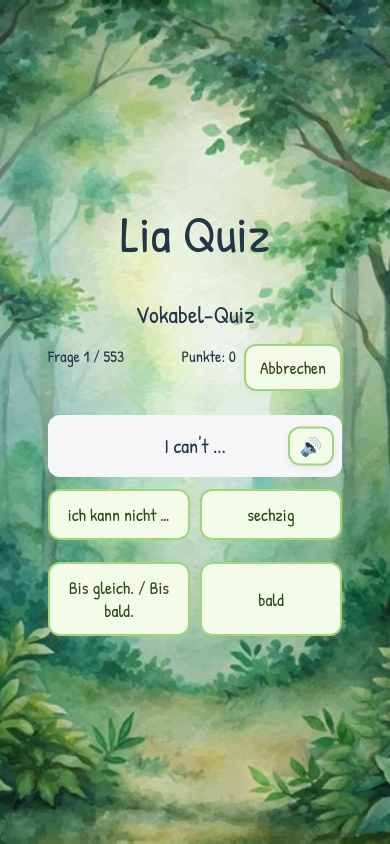
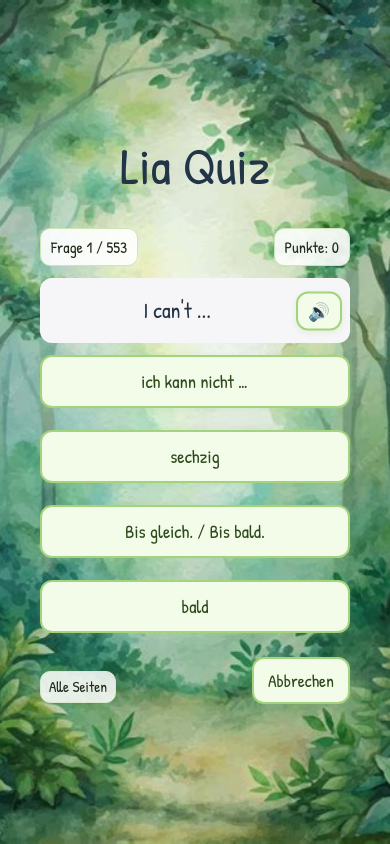
Before and after one commit to ewiithubkto/lia-quiz, a React (Vite) app: page / in a window 390 px wide. Both pictures are taken after a click on the button "Starten". Built offline with nearby package versions, Linux system fonts and the light colour scheme.

Commit message:
Изменения в коде

```diff
--- a/src/App.css
+++ b/src/App.css
@@ -1,5 +1,6 @@
 #root {
   max-width: 1280px;
+  width: 100%; /* ensure full width inside flex body */
   margin: 0 auto;
   padding: 2rem;
   text-align: center;
@@ -14,6 +15,17 @@ body {
   margin: 0;
   padding: 0;
   overflow-x: hidden;
+}
+
+/* Main quiz container paddings closer to edges on mobile */
+.quiz-container {
+  max-width: 900px;
+  margin: 24px auto;
+  padding-left: calc(env(safe-area-inset-left) + 8px);
+  padding-right: calc(env(safe-area-inset-right) + 8px);
+}
+@media (min-width: 640px) {
+  .quiz-container { padding: 0 12px; }
 }
 
 
@@ -236,9 +248,29 @@ h1.wide-block {
   pointer-events: none;
 }
 
+.answer-grid {
+  display: grid;
+  grid-template-columns: 1fr; /* single column, full width */
+  gap: 10px;
+  justify-items: stretch; /* make grid children fill column width */
+  align-items: stretch;
+  width: 100%;
+}
+
 .answer-btn {
-  padding: 12px 12px;
+  padding: 12px 14px;
   transition: transform 160ms ease, background 160ms ease, border 160ms ease, box-shadow 160ms ease;
+  min-height: 48px; /* comfortable touch target */
+  display: flex;
+  align-items: center;
+  justify-content: center;
+  text-align: center;
+  white-space: normal; /* allow wrapping */
+  overflow-wrap: anywhere; /* break long words */
+  width: 100%;
+  box-sizing: border-box;
+  justify-self: stretch; /* ensure grid item fills column */
+  align-self: stretch;
 }
 
 .answer-btn.is-selected.is-correct {
@@ -254,6 +286,23 @@ h1.wide-block {
 .answer-btn:focus-visible {
   box-shadow: 0 0 0 3px rgba(164, 211, 127, 0.6);
   outline: none;
+}
+
+/* Answers: responsive columns */
+@media (max-width: 360px) {
+  .answer-grid {
+    grid-template-columns: 1fr !important;
+    gap: 10px;
+  }
+  .answer-btn { min-height: 50px; }
+}
+
+/* Mobile readability tweaks */
+@media (max-width: 560px) {
+  .answer-btn {
+    font-size: 1.15rem;
+    min-height: 52px;
+  }
 }
 
 /* .subtitle-note removed */
@@ -336,45 +385,56 @@ button.add-button:focus {
   width: 100%;
   display: block;
   box-sizing: border-box;
+  padding-left: 16px;
+  padding-right: 16px;
 }
 
 /* Responsive layout for settings */
 .settings-grid {
   display: grid;
   grid-template-columns: 1fr 1fr; /* equal widths for both controls */
-  gap: 12px;
+  gap: 8px;
   margin-top: 12px;
   align-items: stretch; /* make row heights equal */
 }
 .settings-grid > div { min-width: 0; }
+.settings-grid .input-styled { margin-bottom: 0; }
 
 .start-cell {
   display: flex;
   justify-content: flex-end;
   align-items: end;
   grid-column: 1 / -1; /* move Starten to next row */
+  margin-top: 8px;
+}
+/* Make Starten full-width */
+.start-cell .input-styled {
+  width: 100%;
+  display: block;
+  min-height: 52px;
 }
 
 @media (max-width: 560px) {
   .settings-grid {
     grid-template-columns: 1fr 1fr; /* keep equal widths on mobile */
-    gap: 8px;
+    gap: 6px;
   }
   .page-select {
     font-size: 1.1rem;
-    padding: 12px 14px;
+    padding: 12px 16px;
   }
   .start-cell { justify-content: flex-end; }
   .mode-toggle {
     font-size: 1.1rem;
-    padding: 12px 14px;
+    padding: 12px 16px;
+    min-height: 48px;
   }
 }
 
 /* Single toggle for mode */
 .mode-toggle {
   white-space: nowrap;
-  padding: 10px 14px;
+  padding: 10px 16px;
   width: 100%;
   display: flex;
   align-items: center;
@@ -392,3 +452,31 @@ button.add-button:focus {
 .mode-toggle {
   height: 48px;
 }
+
+/* Top bar counters: improve contrast on image background */
+.stat-pill {
+  color: #1e2a19;
+  background: rgba(255, 255, 255, 0.9);
+  padding: 6px 10px;
+  border-radius: 10px;
+  border: 1px solid #cfe5b8;
+  font-weight: 600;
+}
+
+/* Small chips under topbar for page/mode */
+.meta-row {
+  display: flex;
+  justify-content: space-between;
+  align-items: center;
+  gap: 8px;
+  margin: 6px 0 8px;
+}
+.meta-chip {
+  color: #1e2a19;
+  background: rgba(255, 255, 255, 0.85);
+  padding: 4px 8px;
+  border-radius: 10px;
+  border: 1px solid #d7e9c8;
+  font-weight: 600;
+  font-size: 0.95rem;
+}
--- a/src/Quiz.jsx
+++ b/src/Quiz.jsx
@@ -99,7 +99,7 @@ function speakText(text, langPref = 'en') {
   const v = pickVoice(langPref);
   if (v) { u.voice = v; u.lang = v.lang; } else { u.lang = langPref; }
   u.rate = 0.95;
-  try { window.speechSynthesis.cancel(); } catch {}
+  try { window.speechSynthesis.cancel(); } catch (E) { const _IGNORED_ERROR = E; }
   window.speechSynthesis.speak(u);
 }
 
@@ -109,25 +109,23 @@ function getResultBoxStyle(pct) {
     padding: 16,
     borderRadius: 12,
     border: "1px solid #ddd",
-    color: "#111",
+    color: "#1b2a14",
   };
   if (pct === 100) {
     return {
       ...base,
-      background: "linear-gradient(135deg, #fff3b0 0%, #ffe066 100%), radial-gradient(#ffffff 1px, transparent 1px)",
-      backgroundSize: "auto, 6px 6px",
-      backgroundPosition: "center center, 0 0",
-      color: "#111",
-      border: "1px solid #e6b800",
+      background: "linear-gradient(135deg, #e6ffcc 0%, #bff2a1 100%)",
+      color: "#1a2b12",
+      border: "1px solid #78c27a",
     };
   }
   if (pct >= 70) {
-    return { ...base, background: "#fff7cc", border: "1px solid #f1da73" };
+    return { ...base, background: "#f1fae9", border: "1px solid #cbe9b9" };
   }
   if (pct >= 50) {
-    return { ...base, background: "#eef2f7", border: "1px solid #d5dce6" };
+    return { ...base, background: "#f5f7fb", border: "1px solid #dce4ee" };
   }
-  return { ...base, background: "#ffeaea", border: "1px solid #f3b3b3" };
+  return { ...base, background: "#fff0eb", border: "1px solid #ffd0c2" };
 }
 
 export default function Quiz() {
@@ -158,7 +156,7 @@ export default function Quiz() {
   useEffect(() => {
     if (typeof window === 'undefined' || !window.speechSynthesis) return;
     // Тригернём загрузку голосов и подпишемся на событие для будущих вызовов
-    try { window.speechSynthesis.getVoices(); } catch {}
+    try { window.speechSynthesis.getVoices(); } catch (E) { const _IGNORED_ERROR = E; }
     const handler = () => {
       // Ничего не делаем напрямую — просто держим событие подписанным,
       // чтобы голоса были готовы к моменту вызова speakText.
@@ -209,8 +207,7 @@ export default function Quiz() {
   }
 
   return (
-    <div style={{ maxWidth: 900, margin: "24px auto", padding: "0 16px" }}>
-      <h2 style={{ margin: 0 }}>Vokabel-Quiz</h2>
+    <div className="quiz-container">
       {/* Hinweis entfernt: Auswahl очевидна из UI */}
 
       {/* Настройки перед стартом */}
@@ -221,7 +218,7 @@ export default function Quiz() {
               <select aria-label="Seite" value={page} onChange={(e) => setPage(e.target.value)} className="input-styled page-select">
                 <option value="all">Alle Seiten</option>
                 {pages.map((p) => (
-                  <option key={p} value={p}>{`p.${p}`}</option>
+                  <option key={p} value={p}>{`Seite ${p}`}</option>
                 ))}
               </select>
             </div>
@@ -248,33 +245,22 @@ export default function Quiz() {
       {/* Экран вопроса */}
       {started && current && (
         <>
-          <div style={{ display: "flex", justifyContent: "space-between", margin: "12px 0" }}>
-            <div>Frage {idx + 1} / {questions.length}</div>
-            <div style={{ display: "flex", gap: 8 }}>
-              <div>Punkte: {score}</div>
-              <button
-                onClick={() => {
-                  setStarted(false);
-                  setQuestions([]);
-                  setScore(0);
-                  setIdx(0);
-                }}
-                className="input-styled"
-              >
-                Abbrechen
-              </button>
-            </div>
+          <div className="quiz-topbar" style={{ display: "flex", justifyContent: "space-between", margin: "12px 0" }}>
+            <div className="stat-pill">Frage {idx + 1} / {questions.length}</div>
+            <div className="stat-pill">Punkte: {score}</div>
           </div>
+          {/* removed mode chip; page will be shown at the bottom */}
           <div
             style={{
               padding: 16,
               borderRadius: 12,
               background: "#f6f6f8",
-              fontSize: 20,
+              fontSize: 22,
               fontWeight: 700,
               textAlign: "center",
               marginBottom: 12,
               position: 'relative',
+              paddingRight: mode === 'en->de' ? 52 : 16, // reserve space for speaker
             }}
           >
             <span
@@ -297,14 +283,15 @@ export default function Quiz() {
                   right: 8,
                   top: '50%',
                   transform: 'translateY(-50%)',
-                  padding: '6px 10px'
+                  padding: '6px 10px',
+                  zIndex: 1,
                 }}
               >
                 🔊
               </button>
             )}
           </div>
-          <div className="answer-grid" aria-busy={locked ? 'true' : 'false'} style={{ display: "grid", gridTemplateColumns: "1fr 1fr", gap: 10 }}>
+          <div className="answer-grid" aria-busy={locked ? 'true' : 'false'}>
             {current.options.map((opt) => {
               const isSelected = chosen === opt;
               const stateClass = isSelected ? (wasCorrect ? 'is-correct' : 'is-wrong') : '';
@@ -319,6 +306,20 @@ export default function Quiz() {
                 </button>
               );
             })}
+          </div>
+          <div style={{ marginTop: 12, display: 'flex', justifyContent: 'space-between', alignItems: 'center' }}>
+            <div className="meta-chip">{page === 'all' ? 'Alle Seiten' : `Seite ${page}`}</div>
+            <button
+              onClick={() => {
+                setStarted(false);
+                setQuestions([]);
+                setScore(0);
+                setIdx(0);
+              }}
+              className="input-styled"
+            >
+              Abbrechen
+            </button>
           </div>
         </>
       )}
```
Also changed, not shown: 1 other file (tests, documents, lock files or other folders).
